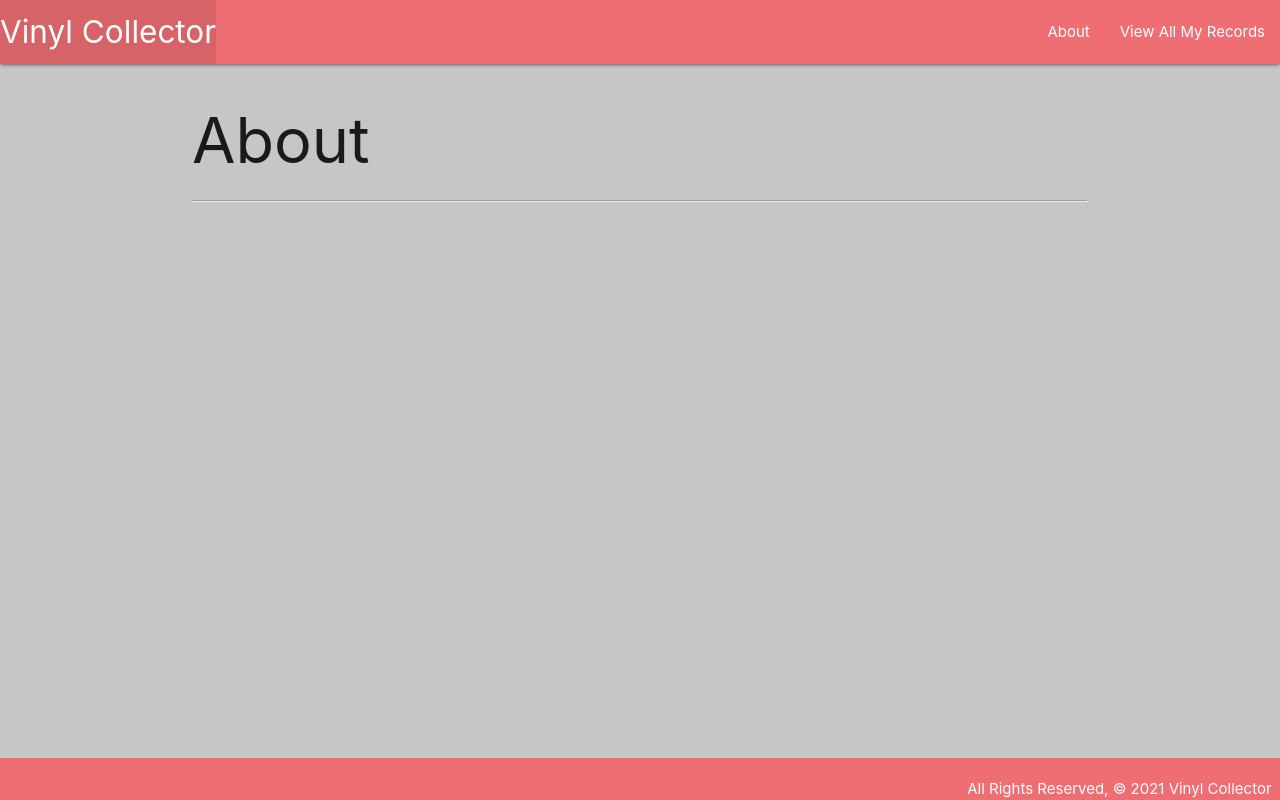
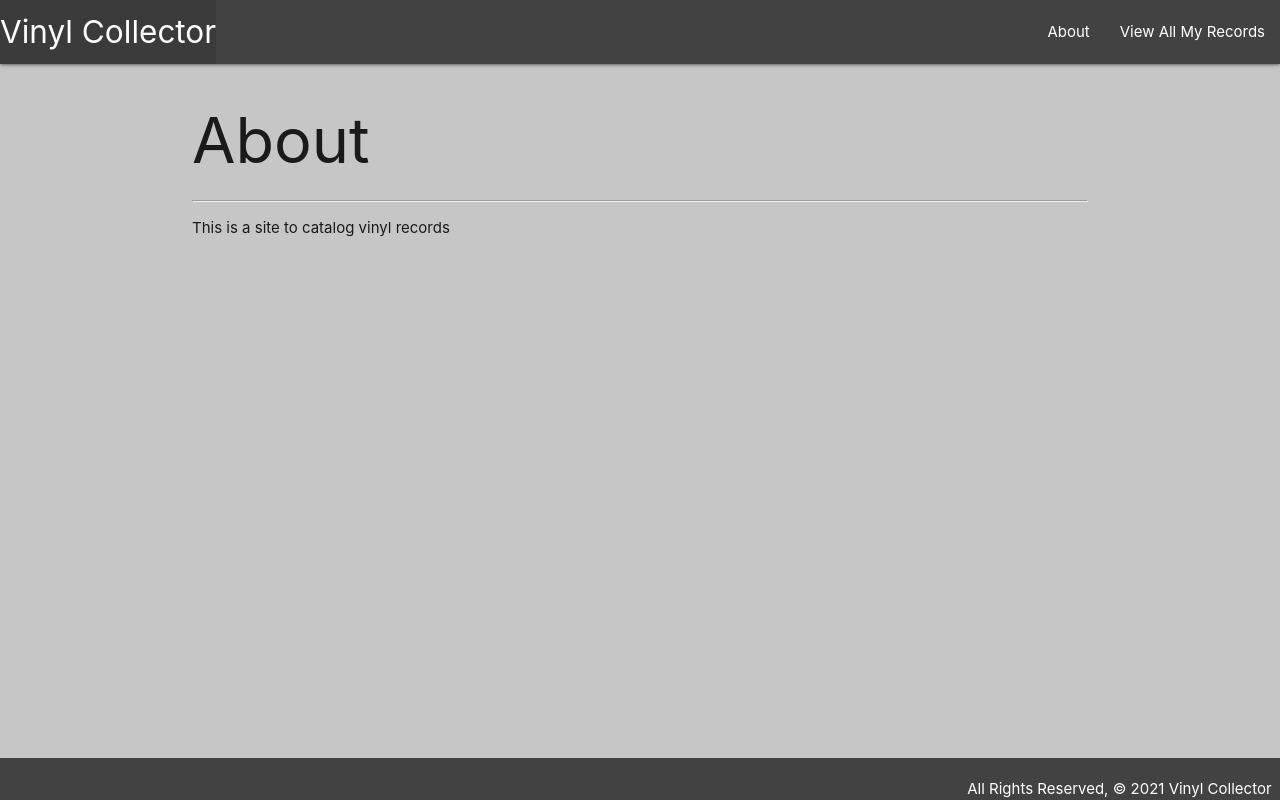
Before and after one commit to benjaminglasser/vinyl_Collector, a Django app: page /about/ in a window 1280 px wide. Run offline with Django 3.2, Linux system fonts and the light colour scheme.

Commit message:
updates styles

```diff
--- a/main_app/templates/about.html
+++ b/main_app/templates/about.html
@@ -3,5 +3,6 @@
 
 <h1>About</h1>
 <hr />
+<p>This is a site to catalog vinyl records</p>
 
 {% endblock %}
--- a/main_app/templates/base.html
+++ b/main_app/templates/base.html
@@ -13,7 +13,7 @@
 <body>
     <header class="navbar-fixed">
       <nav>
-        <div class="nav-wrapper">
+        <div class="nav-wrapper grey darken-3">
           <ul>
             <li><a href="/" class="left brand-logo">Vinyl Collector</a></li>
           </ul>
@@ -30,7 +30,7 @@
       {% block content %}
       {% endblock %}
     </main>
-    <footer class="page-footer">
+    <footer class="page-footer grey darken-3">
       <div class="right">All Rights Reserved, &copy; 2021 Vinyl Collector &nbsp;</div>
     </footer>
   </body>
```
